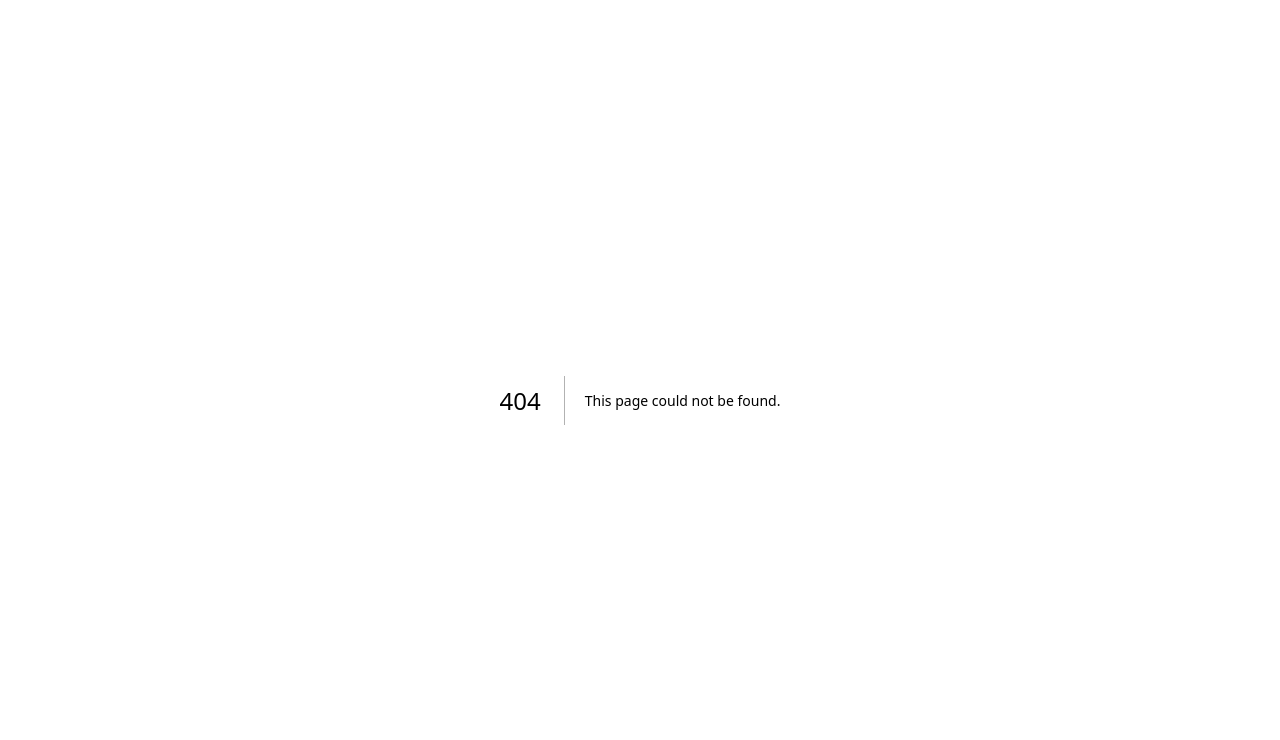
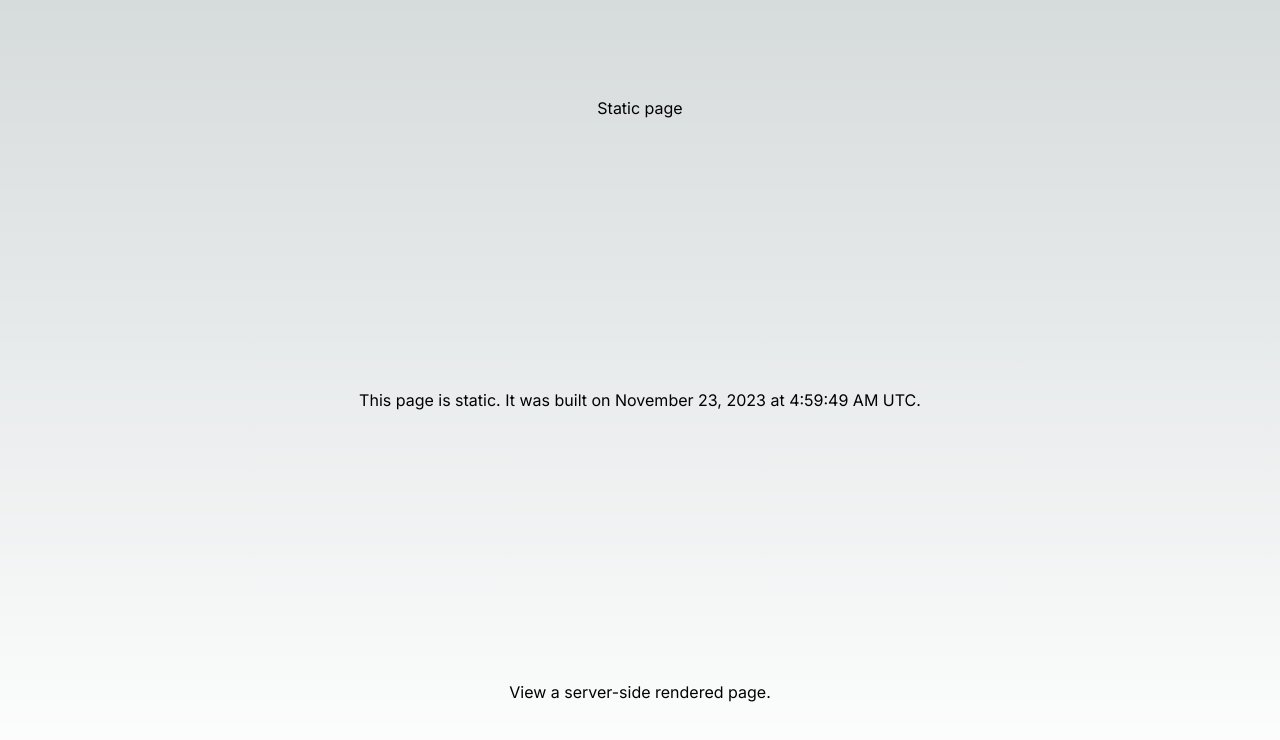
Before and after one commit to SudoTV/The-Main, a Next.js app: page /ssr in a window 1280 px wide. Before the commit this address had no page. Shown: the top 740 px of the page. Built offline with nearby package versions, Linux system fonts and the light colour scheme.

Commit message:
Add new page and not-found component

```diff
--- /dev/null
+++ b/src/app/[lang]/page.tsx
@@ -0,0 +1,27 @@
+/**
+ * @author WMXPY
+ * @description Page
+ */
+
+import { headers } from "next/headers";
+
+export default function Home() {
+
+    const buildDate = Date.now();
+    const formattedDate = new Intl.DateTimeFormat("en-US", {
+        dateStyle: "long",
+        timeStyle: "long",
+    }).format(buildDate);
+
+    console.log(headers());
+
+    return (<main
+        className="flex min-h-screen flex-col items-center justify-between p-24"
+    >
+        <h1>Static page</h1>
+        <p>This page is static. It was built on {formattedDate}.</p>
+        <p>
+            <a href="/ssr">View a server-side rendered page.</a>
+        </p>
+    </main>);
+};
--- /dev/null
+++ b/src/app/not-found.tsx
@@ -0,0 +1,20 @@
+/**
+ * @author WMXPY
+ * @description Not Found
+ */
+
+export default function NotFound() {
+
+    const buildDate = Date.now();
+    const formattedDate = new Intl.DateTimeFormat("en-US", {
+        dateStyle: "long",
+        timeStyle: "long",
+    }).format(buildDate);
+
+    return (<main
+        className="flex min-h-screen flex-col items-center justify-between p-24"
+    >
+        <h1>NOT FOUND</h1>
+        <p>This page is static. It was built on {formattedDate}.</p>
+    </main>);
+};
```
